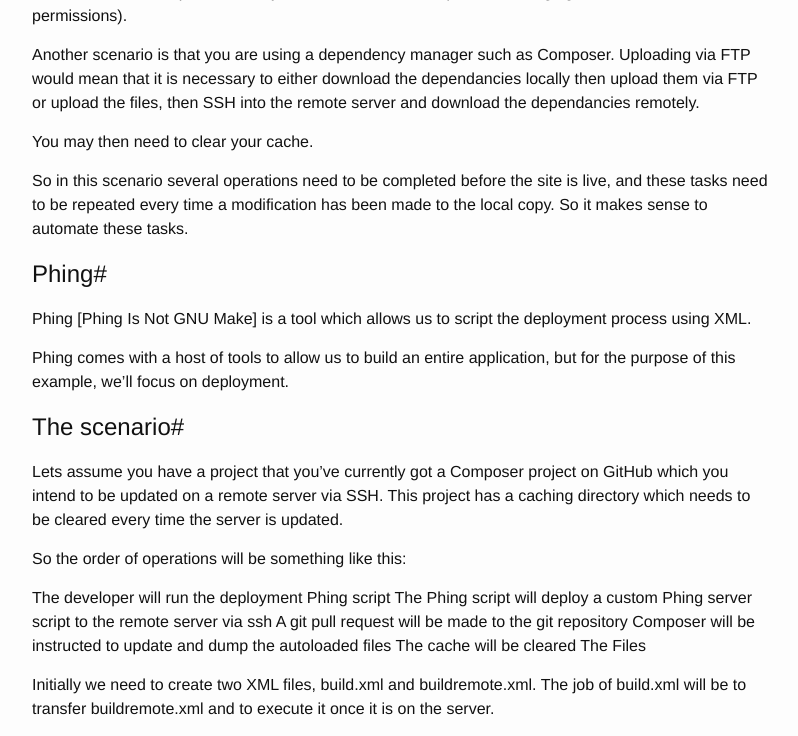
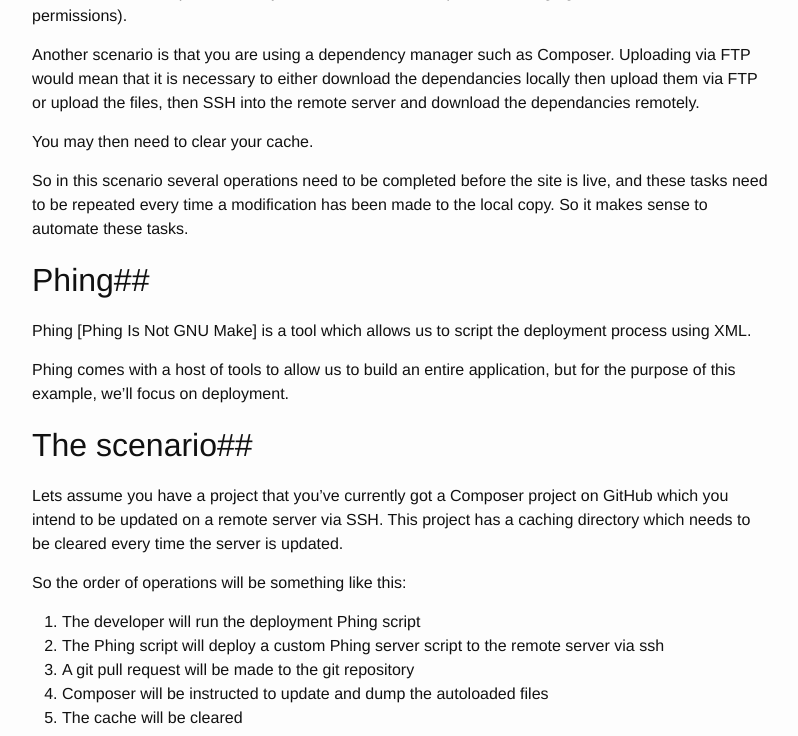
Before and after one commit to amonger/amonger.github.io, a Jekyll site: the page built from _posts/2014-03-03-php-deployment-with-phing.markdown, in a window 1280 px wide and 1400 px high, scrolled down 307 px. Shown: the top 736 px of the window, without its empty margins (238-1036 px from the left). Built offline with Jekyll 4.4.1, drawn with Linux system fonts in a browser that asks for light colours; part of the change alters nothing that is shown; some of the changed text lies outside the part shown; grey boxes are pictures that could not be loaded.

Commit message:
Update list and headers

```diff
--- a/_posts/2014-03-03-php-deployment-with-phing.markdown
+++ b/_posts/2014-03-03-php-deployment-with-phing.markdown
@@ -15,30 +15,31 @@ You may then need to clear your cache.
 
 So in this scenario several operations need to be completed before the site is live, and these tasks need to be repeated every time a modification has been made to the local copy. So it makes sense to automate these tasks.
 
-#Phing#
+##Phing##
 
 Phing [Phing Is Not GNU Make] is a tool which allows us to script the deployment process using XML.
 
 Phing comes with a host of tools to allow us to build an entire application, but for the purpose of this example, we'll focus on deployment.
 
-#The scenario#
+##The scenario##
 
 Lets assume you have a project that you've currently got a Composer project on GitHub which you intend to be updated on a remote server via SSH. This project has a caching directory which needs to be cleared every time the server is updated.
 
 So the order of operations will be something like this:
 
-The developer will run the deployment Phing script
-The Phing script will deploy a custom Phing server script to the remote server via ssh
-A git pull request will be made to the git repository
-Composer will be instructed to update and dump the autoloaded files
-The cache will be cleared
-The Files
+1. The developer will run the deployment Phing script
+2. The Phing script will deploy a custom Phing server script to the remote server via ssh
+3. A git pull request will be made to the git repository
+4. Composer will be instructed to update and dump the autoloaded files
+5. The cache will be cleared
+
+##The Files##
 
 Initially we need to create two XML files, build.xml and buildremote.xml. The job of build.xml will be to transfer buildremote.xml and to execute it once it is on the server.
 
 {% gist alanmonger/8836319 %}
 {% gist alanmonger/8836355 %}
 
-#Execution#
+##Execution##
 
 As these two files are now configured, the user now only needs to move to execute the command “phing” in their terminal, phing will then take over and handle the deployment.
```
